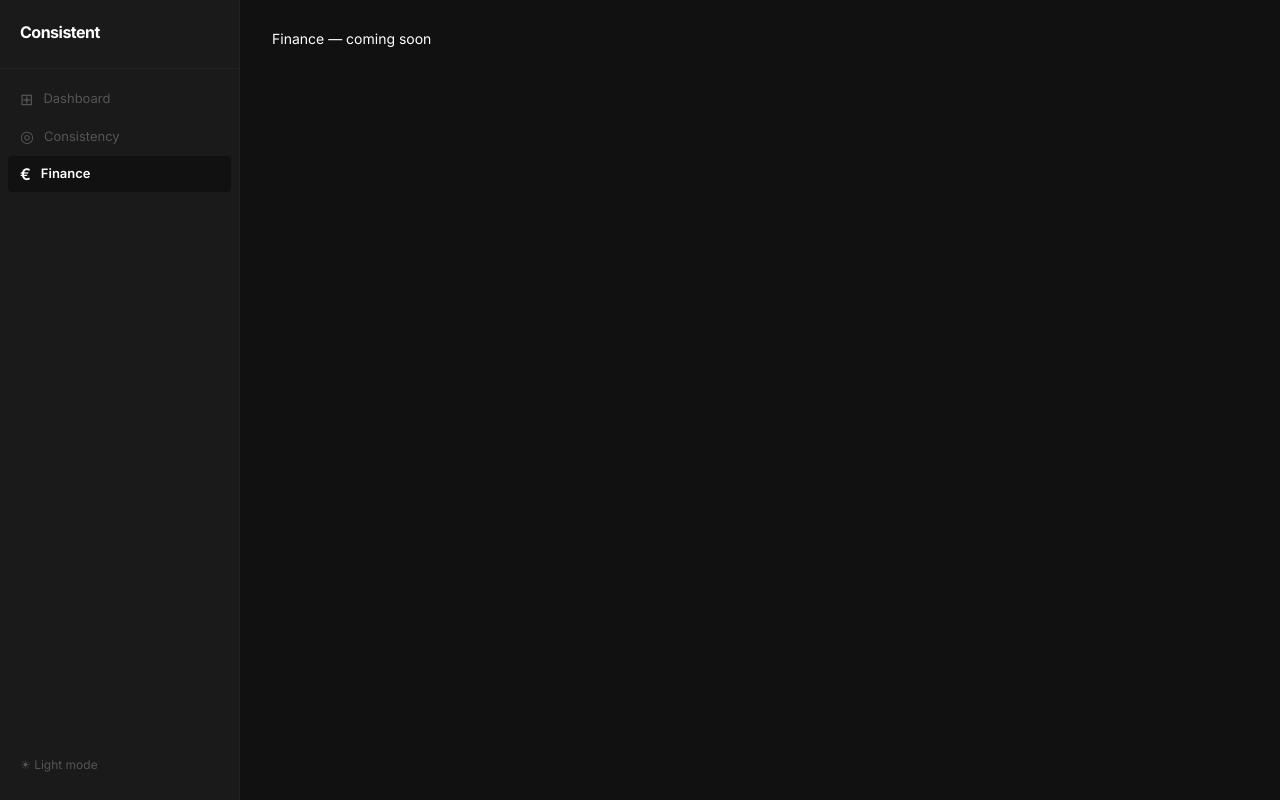
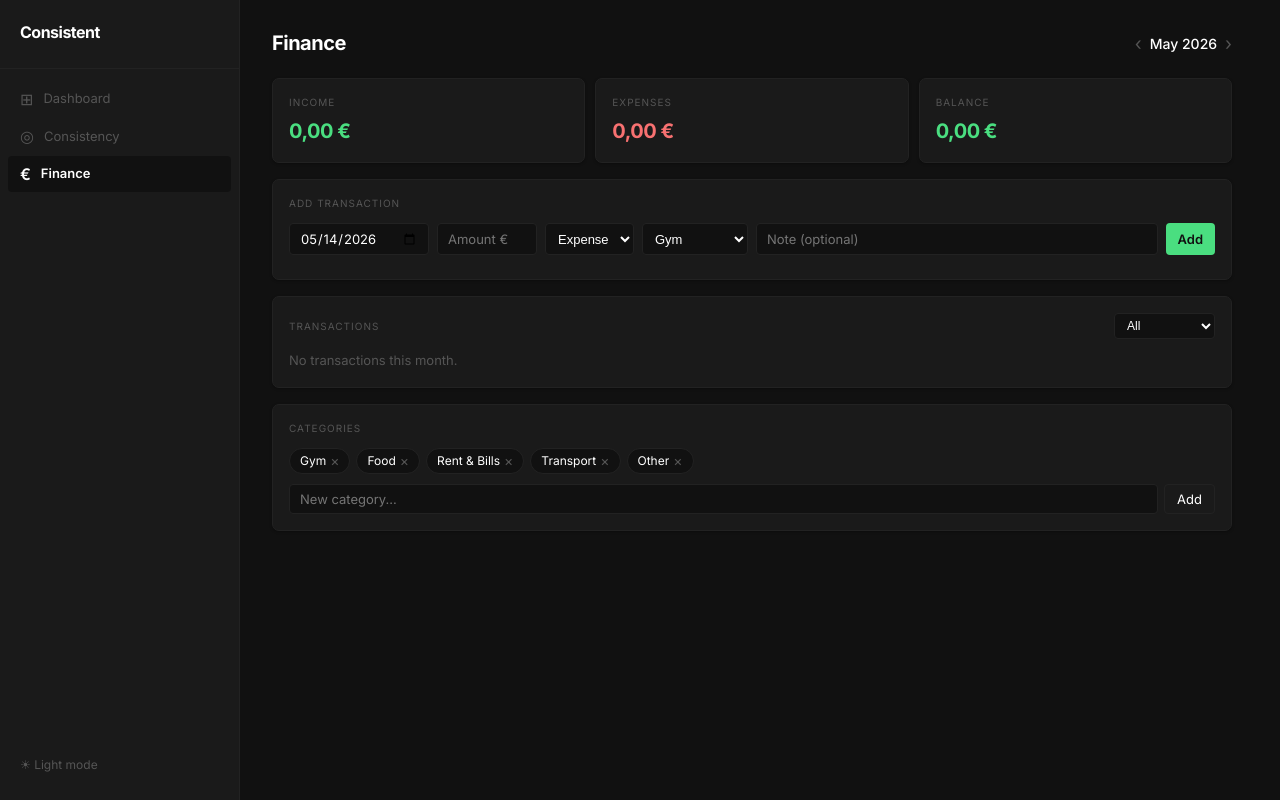
Before and after one commit to Fairlander-Flick/Consistent, a React app: page /finance in a window 1280 px wide. Built offline with nearby package versions, Linux system fonts and the light colour scheme; the HTML template or start-up script is replaced by a standard one.

Commit message:
feat: build Finance page with summary, transactions, and category management

```diff
--- a/src/pages/Finance.jsx
+++ b/src/pages/Finance.jsx
@@ -1,3 +1,169 @@
+import { useState } from 'react'
+import { useFinanceStore } from '../store/useFinanceStore'
+import { Card } from '../components/ui/Card'
+import { Input } from '../components/ui/Input'
+import { Button } from '../components/ui/Button'
+import { Badge } from '../components/ui/Badge'
+
+function fmt(n) {
+  return new Intl.NumberFormat('de-DE', { style: 'currency', currency: 'EUR' }).format(n)
+}
+
 export function Finance() {
-  return <div style={{ color: 'var(--text)' }}>Finance — coming soon</div>
+  const today = new Date()
+  const [year, setYear] = useState(today.getFullYear())
+  const [month, setMonth] = useState(today.getMonth() + 1)
+  const { categories, transactions, addTransaction, deleteTransaction, addCategory, deleteCategory, renameCategory, getMonthSummary } = useFinanceStore()
+
+  const { income, expenses, balance, transactions: monthTxs } = getMonthSummary(year, month)
+
+  const [form, setForm] = useState({ date: today.toISOString().slice(0, 10), amount: '', type: 'expense', category: categories[0] || '', note: '' })
+  const [filterCat, setFilterCat] = useState('All')
+  const [newCat, setNewCat] = useState('')
+
+  const monthLabel = new Date(year, month - 1).toLocaleString('en', { month: 'long', year: 'numeric' })
+
+  const prevMonth = () => {
+    if (month === 1) { setMonth(12); setYear(y => y - 1) }
+    else setMonth(m => m - 1)
+  }
+  const nextMonth = () => {
+    if (month === 12) { setMonth(1); setYear(y => y + 1) }
+    else setMonth(m => m + 1)
+  }
+
+  const handleAdd = () => {
+    if (!form.amount || !form.category) return
+    addTransaction(form)
+    setForm(f => ({ ...f, amount: '', note: '' }))
+  }
+
+  const filtered = filterCat === 'All' ? monthTxs : monthTxs.filter(t => t.category === filterCat)
+
+  const catBreakdown = categories.map(cat => ({
+    cat,
+    total: monthTxs.filter(t => t.category === cat && t.type === 'expense').reduce((s, t) => s + t.amount, 0)
+  })).filter(x => x.total > 0)
+
+  return (
+    <div style={{ maxWidth: '960px' }}>
+      <div style={{ display: 'flex', justifyContent: 'space-between', alignItems: 'center', marginBottom: '20px' }}>
+        <h1 style={{ fontSize: '20px', fontWeight: 700, letterSpacing: '-0.5px' }}>Finance</h1>
+        <div style={{ display: 'flex', alignItems: 'center', gap: '8px' }}>
+          <button onClick={prevMonth} style={{ color: 'var(--text-muted)', fontSize: '18px' }}>‹</button>
+          <span style={{ fontSize: '14px', fontWeight: 500 }}>{monthLabel}</span>
+          <button onClick={nextMonth} style={{ color: 'var(--text-muted)', fontSize: '18px' }}>›</button>
+        </div>
+      </div>
+
+      {/* Summary */}
+      <div style={{ display: 'grid', gridTemplateColumns: '1fr 1fr 1fr', gap: '10px', marginBottom: '16px' }}>
+        {[
+          { label: 'Income', value: income, color: 'var(--accent-green)' },
+          { label: 'Expenses', value: expenses, color: 'var(--accent-red)' },
+          { label: 'Balance', value: balance, color: balance >= 0 ? 'var(--accent-green)' : 'var(--accent-red)' },
+        ].map(({ label, value, color }) => (
+          <Card key={label}>
+            <div style={{ fontSize: '10px', color: 'var(--text-muted)', textTransform: 'uppercase', letterSpacing: '0.1em', marginBottom: '6px' }}>{label}</div>
+            <div style={{ fontSize: '20px', fontWeight: 700, color, letterSpacing: '-0.5px' }}>{fmt(value)}</div>
+          </Card>
+        ))}
+      </div>
+
+      {/* Category breakdown */}
+      {catBreakdown.length > 0 && (
+        <Card style={{ marginBottom: '16px' }}>
+          <div style={{ fontSize: '10px', color: 'var(--text-muted)', textTransform: 'uppercase', letterSpacing: '0.1em', marginBottom: '10px' }}>By Category</div>
+          {catBreakdown.map(({ cat, total }) => (
+            <div key={cat} style={{ display: 'flex', justifyContent: 'space-between', alignItems: 'center', marginBottom: '6px' }}>
+              <span style={{ fontSize: '12px' }}>{cat}</span>
+              <div style={{ display: 'flex', alignItems: 'center', gap: '8px' }}>
+                <div style={{ width: '80px', height: '4px', borderRadius: '2px', background: 'var(--border)', overflow: 'hidden' }}>
+                  <div style={{ height: '100%', width: `${Math.min((total / expenses) * 100, 100)}%`, background: 'var(--accent-red)', borderRadius: '2px' }} />
+                </div>
+                <span style={{ fontSize: '12px', color: 'var(--text-muted)', width: '72px', textAlign: 'right' }}>{fmt(total)}</span>
+              </div>
+            </div>
+          ))}
+        </Card>
+      )}
+
+      {/* Add transaction */}
+      <Card style={{ marginBottom: '16px' }}>
+        <div style={{ fontSize: '10px', color: 'var(--text-muted)', textTransform: 'uppercase', letterSpacing: '0.1em', marginBottom: '12px' }}>Add Transaction</div>
+        <div style={{ display: 'flex', flexWrap: 'wrap', gap: '8px', marginBottom: '8px' }}>
+          <Input type="date" value={form.date} onChange={v => setForm(f => ({ ...f, date: v }))} style={{ width: '140px' }} />
+          <Input type="number" value={form.amount} onChange={v => setForm(f => ({ ...f, amount: v }))} placeholder="Amount €" style={{ width: '100px' }} />
+          <select
+            value={form.type}
+            onChange={e => setForm(f => ({ ...f, type: e.target.value }))}
+            style={{ background: 'var(--bg)', border: '1px solid var(--border)', borderRadius: 'var(--radius-sm)', color: 'var(--text)', padding: '6px 8px', fontSize: '13px' }}
+          >
+            <option value="expense">Expense</option>
+            <option value="income">Income</option>
+          </select>
+          <select
+            value={form.category}
+            onChange={e => setForm(f => ({ ...f, category: e.target.value }))}
+            style={{ background: 'var(--bg)', border: '1px solid var(--border)', borderRadius: 'var(--radius-sm)', color: 'var(--text)', padding: '6px 8px', fontSize: '13px' }}
+          >
+            {categories.map(c => <option key={c}>{c}</option>)}
+          </select>
+          <Input value={form.note} onChange={v => setForm(f => ({ ...f, note: v }))} placeholder="Note (optional)" style={{ flex: 1, minWidth: '120px' }} />
+          <Button onClick={handleAdd}>Add</Button>
+        </div>
+      </Card>
+
+      {/* Transaction list */}
+      <Card style={{ marginBottom: '16px' }}>
+        <div style={{ display: 'flex', justifyContent: 'space-between', alignItems: 'center', marginBottom: '12px' }}>
+          <div style={{ fontSize: '10px', color: 'var(--text-muted)', textTransform: 'uppercase', letterSpacing: '0.1em' }}>Transactions</div>
+          <select
+            value={filterCat}
+            onChange={e => setFilterCat(e.target.value)}
+            style={{ background: 'var(--bg)', border: '1px solid var(--border)', borderRadius: 'var(--radius-sm)', color: 'var(--text)', padding: '4px 8px', fontSize: '12px' }}
+          >
+            <option>All</option>
+            {categories.map(c => <option key={c}>{c}</option>)}
+          </select>
+        </div>
+        {filtered.length === 0 ? (
+          <p style={{ fontSize: '13px', color: 'var(--text-muted)' }}>No transactions this month.</p>
+        ) : (
+          filtered.map(t => (
+            <div key={t.id} style={{ display: 'flex', justifyContent: 'space-between', alignItems: 'center', padding: '8px 0', borderBottom: '1px solid var(--border)' }}>
+              <div style={{ display: 'flex', alignItems: 'center', gap: '8px' }}>
+                <span style={{ fontSize: '12px', color: 'var(--text-muted)' }}>{t.date}</span>
+                <Badge>{t.category}</Badge>
+                {t.note && <span style={{ fontSize: '12px', color: 'var(--text-muted)' }}>{t.note}</span>}
+              </div>
+              <div style={{ display: 'flex', alignItems: 'center', gap: '10px' }}>
+                <span style={{ fontWeight: 600, color: t.type === 'income' ? 'var(--accent-green)' : 'var(--accent-red)' }}>
+                  {t.type === 'income' ? '+' : '-'}{fmt(t.amount)}
+                </span>
+                <button onClick={() => deleteTransaction(t.id)} style={{ color: 'var(--text-muted)', fontSize: '14px' }}>×</button>
+              </div>
+            </div>
+          ))
+        )}
+      </Card>
+
+      {/* Category management */}
+      <Card>
+        <div style={{ fontSize: '10px', color: 'var(--text-muted)', textTransform: 'uppercase', letterSpacing: '0.1em', marginBottom: '12px' }}>Categories</div>
+        <div style={{ display: 'flex', flexWrap: 'wrap', gap: '6px', marginBottom: '10px' }}>
+          {categories.map(c => (
+            <div key={c} style={{ display: 'flex', alignItems: 'center', gap: '4px', background: 'var(--bg)', border: '1px solid var(--border)', borderRadius: '20px', padding: '3px 10px' }}>
+              <span style={{ fontSize: '12px' }}>{c}</span>
+              <button onClick={() => deleteCategory(c)} style={{ color: 'var(--text-muted)', fontSize: '14px', lineHeight: 1 }}>×</button>
+            </div>
+          ))}
+        </div>
+        <div style={{ display: 'flex', gap: '6px' }}>
+          <Input value={newCat} onChange={setNewCat} placeholder="New category..." style={{ flex: 1 }} />
+          <Button onClick={() => { if (newCat.trim()) { addCategory(newCat.trim()); setNewCat('') } }} variant="secondary">Add</Button>
+        </div>
+      </Card>
+    </div>
+  )
 }
```
